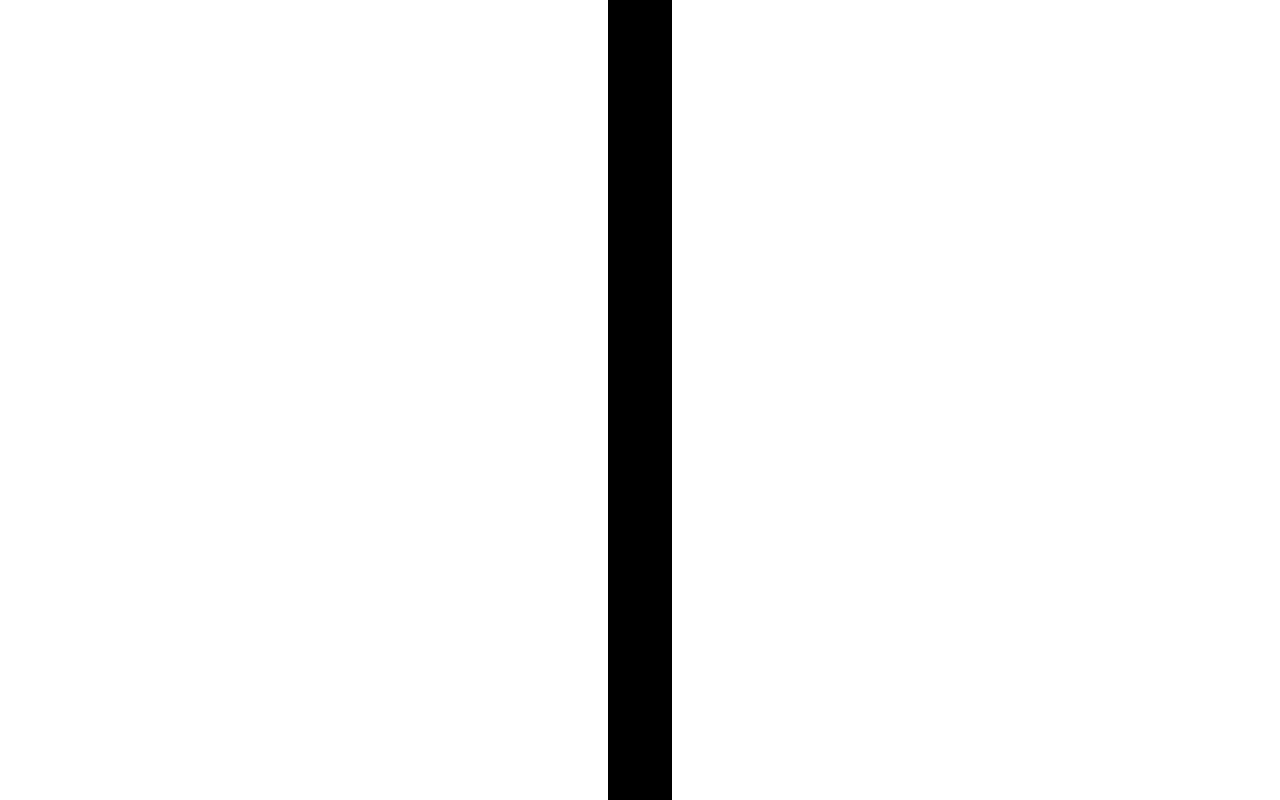
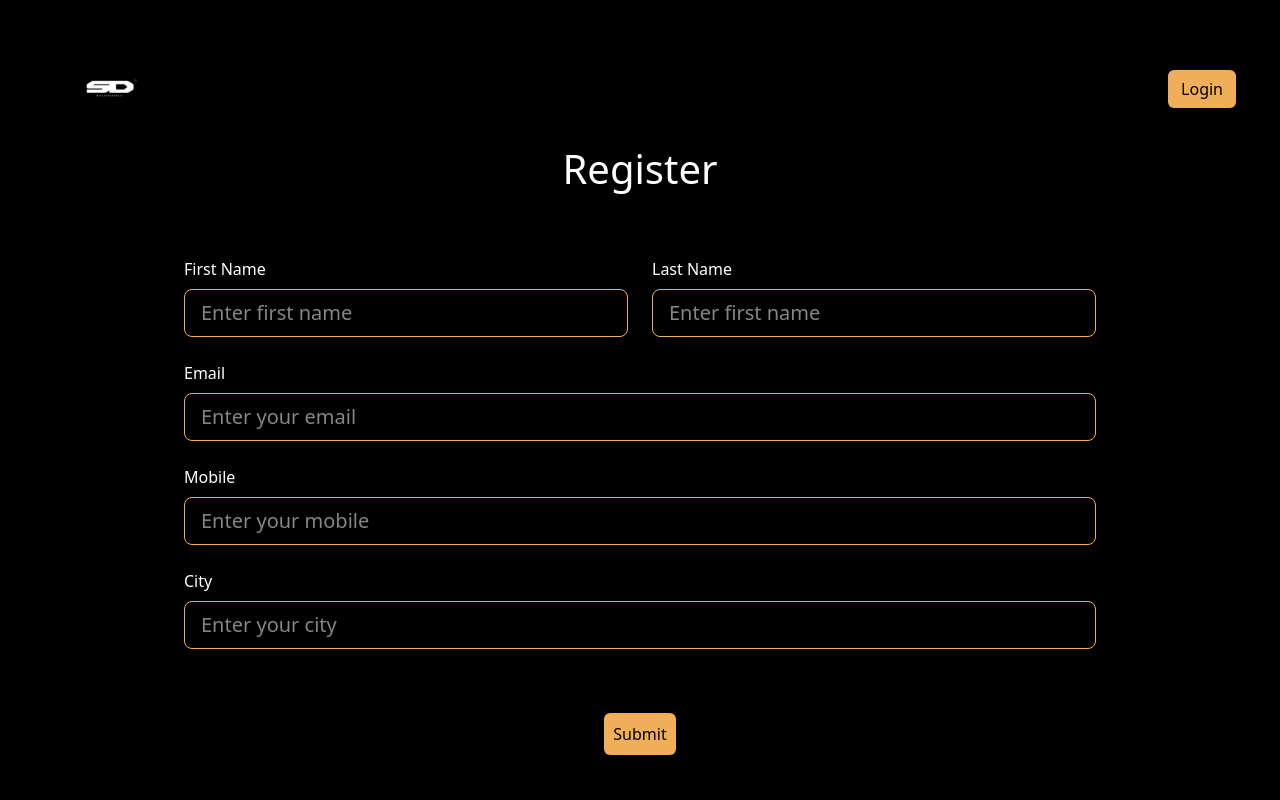
Before and after one commit to Shemz-ux/sd-tuition-app-FE, a React (Vite) app: page /register in a window 1280 px wide. Before the commit this address had no page. Built offline with nearby package versions, Linux system fonts and the light colour scheme.

Commit message:
Registration page

```diff
--- a/src/App.jsx
+++ b/src/App.jsx
@@ -2,6 +2,7 @@ import { Routes, Route} from "react-router-dom";
 import './App.css'
 import HomePage from './components/HomePage';
 import ParentProfile from './components/ParentProfile';
+import Register from "./components/Register";
 
 function App() {
 
@@ -10,6 +11,7 @@ function App() {
       <Routes>
         <Route path="/" element={<HomePage/>}/>
         <Route path="/profile" element={<ParentProfile/>}/>
+        <Route path="/register" element={<Register/>}/>
       </Routes>
     </>
   )
--- a/src/components/HomePage.jsx
+++ b/src/components/HomePage.jsx
@@ -2,6 +2,7 @@ import { Navbar } from "./navbar";
 import { PiStudent } from "react-icons/pi";
 import { BsPeople } from "react-icons/bs";
 import profile from "../assets/SK avatar.png";
+import { Link } from "react-router-dom";
 
 function HomePage(){
     return <div id="home">
@@ -11,7 +12,9 @@ function HomePage(){
                 <div className="row">
                     <div className="col-md-4 d-flex flex-column align-items-center">
                         <img src={profile} alt="profile pic" style={{ width: "100%", height: "auto", maxWidth: "350px" }} />
-                        <button className="btn mb-3" type="submit">Register</button>
+                        <Link to="/register">
+                            <button className="btn mb-3" type="submit">Register</button>
+                            </Link>
                         </div>
 
                     <div className="col-md-8 mt-5">
@@ -26,6 +29,12 @@ function HomePage(){
                                 <li>Software Engineer</li>
                                 <p>Excepteur sint occaecat cupidatat non proident, sunt in culpa qui officia deserunt mollit anim id est laborum.</p>
                                 <li>University</li>
+                                <p>Excepteur sint occaecat cupidatat non proident, sunt in culpa qui officia deserunt mollit anim id est laborum.</p>
+                                <li>College</li>
+                                <p>Excepteur sint occaecat cupidatat non proident, sunt in culpa qui officia deserunt mollit anim id est laborum.</p>
+                                <li>College</li>
+                                <p>Excepteur sint occaecat cupidatat non proident, sunt in culpa qui officia deserunt mollit anim id est laborum.</p>
+                                <li>College</li>
                                 <p>Excepteur sint occaecat cupidatat non proident, sunt in culpa qui officia deserunt mollit anim id est laborum.</p>
                                 <li>College</li>
                                 <p>Excepteur sint occaecat cupidatat non proident, sunt in culpa qui officia deserunt mollit anim id est laborum.</p>
--- a/src/components/Navbar.jsx
+++ b/src/components/Navbar.jsx
@@ -1,10 +1,13 @@
+import { Link } from "react-router-dom";
 import logo from "../assets/SK-tuition-logo.png";
 
 export function Navbar(){
     return (
     <nav className="navbar bg-body-black">
         <div className="d-flex container-fluid">
-            <img className="logo" src={logo} alt="logo" style={{ width: "130px", height: "auto" }} />
+            <Link to="/">
+                <img className="logo" src={logo} alt="logo" style={{ width: "130px", height: "auto" }} />
+                </Link>
             <button className="btn ms-auto" type="submit">Login</button>
         </div>
       </nav>
--- a/src/components/ParentProfile.jsx
+++ b/src/components/ParentProfile.jsx
@@ -10,35 +10,35 @@ function ParentProfile(){
             <p>Lorem ipsum dolor sit amet, consectetur adipiscing elit, sed do eiusmod tempor incididunt ut labore et dolore magna aliqua. Ut enim ad minim veniam, quis nostrud exercitation ullamco laboris nisi ut aliquip ex ea commodo consequat.</p>
                 <form class="row g-4 mt-3">
                     <div class="col-md-6 ">
-                        <label for="firstName" class="form-label">First Name</label>
+                        <label htmlFor="firstName" class="form-label">First Name</label>
                         <input type="text" class="form-control form-control-lg transparent-input" id="firstName" placeholder="Enter first name" required/>
                         <div class="valid-feedback" style={{ color: "#F0AE58" }}>
                             Looks good!
                             </div>
                     </div>
                     <div class="col-md-6">
-                        <label for="lastName" class="form-label">Last Name</label>
+                        <label htmlFor="lastName" class="form-label">Last Name</label>
                         <input type="text" class="form-control form-control-lg transparent-input" id="lastName" placeholder="Enter first name" required/>
                         <div class="valid-feedback" style={{ color: "#F0AE58" }}>
                             Looks good!
                             </div>
                     </div>
                     <div class="col-12">
-                        <label for="email" class="form-label">Email</label>
+                        <label htmlFor="email" class="form-label">Email</label>
                         <input type="email" class="form-control form-control-lg transparent-input" id="email" placeholder="Enter your email" required/>
                         <div class="valid-feedback" style={{ color: "#F0AE58" }}>
                             Looks good!
                             </div>
                     </div>
                     <div class="col-12">
-                        <label for="mobile" class="form-label">Mobile</label>
+                        <label htmlFor="mobile" class="form-label">Mobile</label>
                         <input type="integer" class="form-control form-control-lg transparent-input" id="mobile" placeholder="Enter your mobile" required/>
                         <div class="valid-feedback" style={{ color: "#F0AE58" }}>
                             Looks good!
                             </div>
                     </div>
                     <div class="col-12">
-                        <label for="city" class="form-label">City</label>
+                        <label htmlFor="city" class="form-label">City</label>
                         <input type="text" class="form-control form-control-lg transparent-input" id="city" placeholder="Enter your city" required/>
                         <div class="valid-feedback" style={{ color: "#F0AE58" }}>
                             Looks good!
--- /dev/null
+++ b/src/components/Register.jsx
@@ -0,0 +1,56 @@
+import { Navbar } from "./navbar";
+
+function Register(){
+    return  (
+    <>
+        <Navbar/>
+        <div className="d-flex flex-column align-items-center">
+        <h1>Register</h1>
+            <div className="w-75 w-md-50 w-lg-30 mt-3">
+                    <form class="row g-4 mt-3">
+                        <div class="col-md-6 ">
+                            <label htmlFor="firstName" class="form-label">First Name</label>
+                            <input type="text" class="form-control form-control-lg transparent-input" id="firstName" placeholder="Enter first name" required/>
+                            <div class="valid-feedback" style={{ color: "#F0AE58" }}>
+                                Looks good!
+                                </div>
+                        </div>
+                        <div class="col-md-6">
+                            <label htmlFor="lastName" class="form-label">Last Name</label>
+                            <input type="text" class="form-control form-control-lg transparent-input" id="lastName" placeholder="Enter first name" required/>
+                            <div class="valid-feedback" style={{ color: "#F0AE58" }}>
+                                Looks good!
+                                </div>
+                        </div>
+                        <div class="col-12">
+                            <label htmlFor="email" class="form-label">Email</label>
+                            <input type="email" class="form-control form-control-lg transparent-input" id="email" placeholder="Enter your email" required/>
+                            <div class="valid-feedback" style={{ color: "#F0AE58" }}>
+                                Looks good!
+                                </div>
+                        </div>
+                        <div class="col-12">
+                            <label htmlFor="mobile" class="form-label">Mobile</label>
+                            <input type="integer" class="form-control form-control-lg transparent-input" id="mobile" placeholder="Enter your mobile" required/>
+                            <div class="valid-feedback" style={{ color: "#F0AE58" }}>
+                                Looks good!
+                                </div>
+                        </div>
+                        <div class="col-12">
+                            <label htmlFor="city" class="form-label">City</label>
+                            <input type="text" class="form-control form-control-lg transparent-input" id="city" placeholder="Enter your city" required/>
+                            <div class="valid-feedback" style={{ color: "#F0AE58" }}>
+                                Looks good!
+                                </div>
+                        </div>
+                    </form>
+                </div>
+                <div className="w-75 w-md-50 w-lg-30 mt-5 text-center">
+                    <button className="btn mb-2 mt-3 p-2" type="submit">Submit</button>
+                    </div>
+            </div>
+         </>
+    )
+}
+
+export default Register;
--- a/src/index.css
+++ b/src/index.css
@@ -51,6 +51,7 @@ button {
 
 button:hover {
   border-color: #F0AE58 !important;
+  color: white !important;
 }
 
 button:focus,
```
